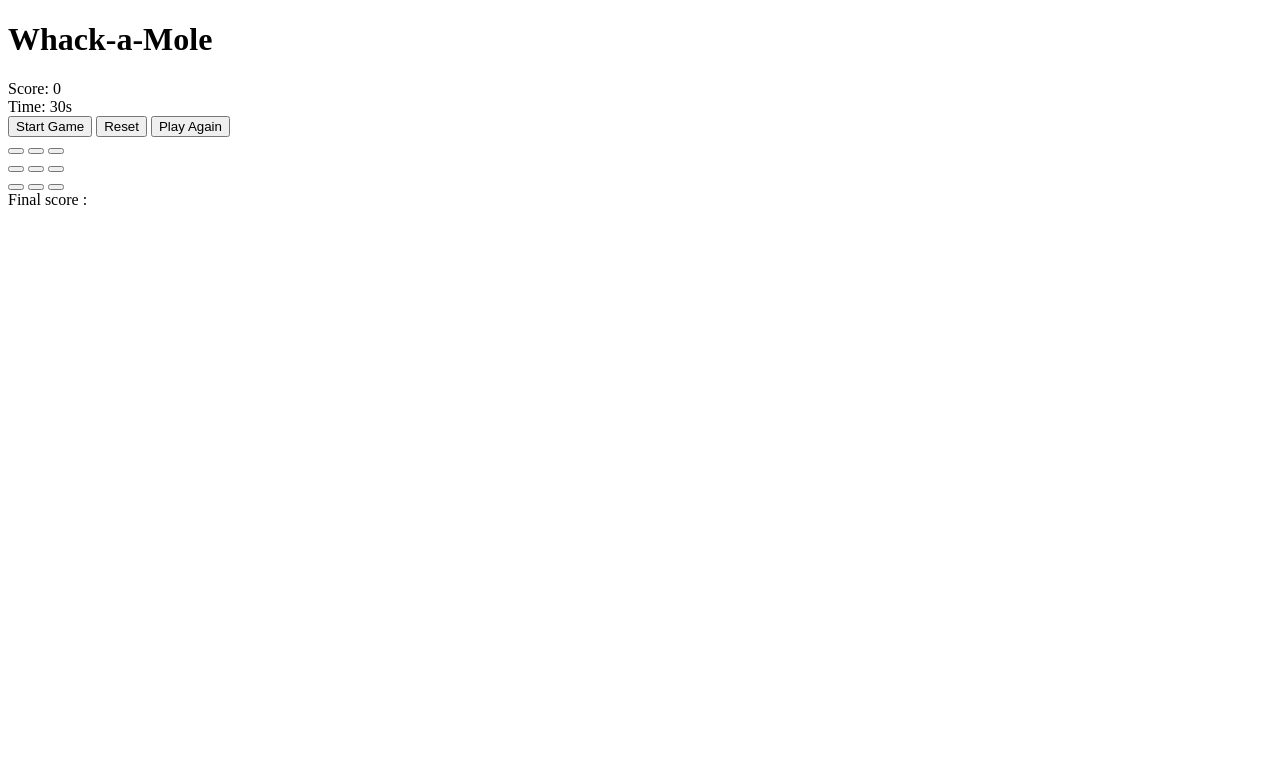
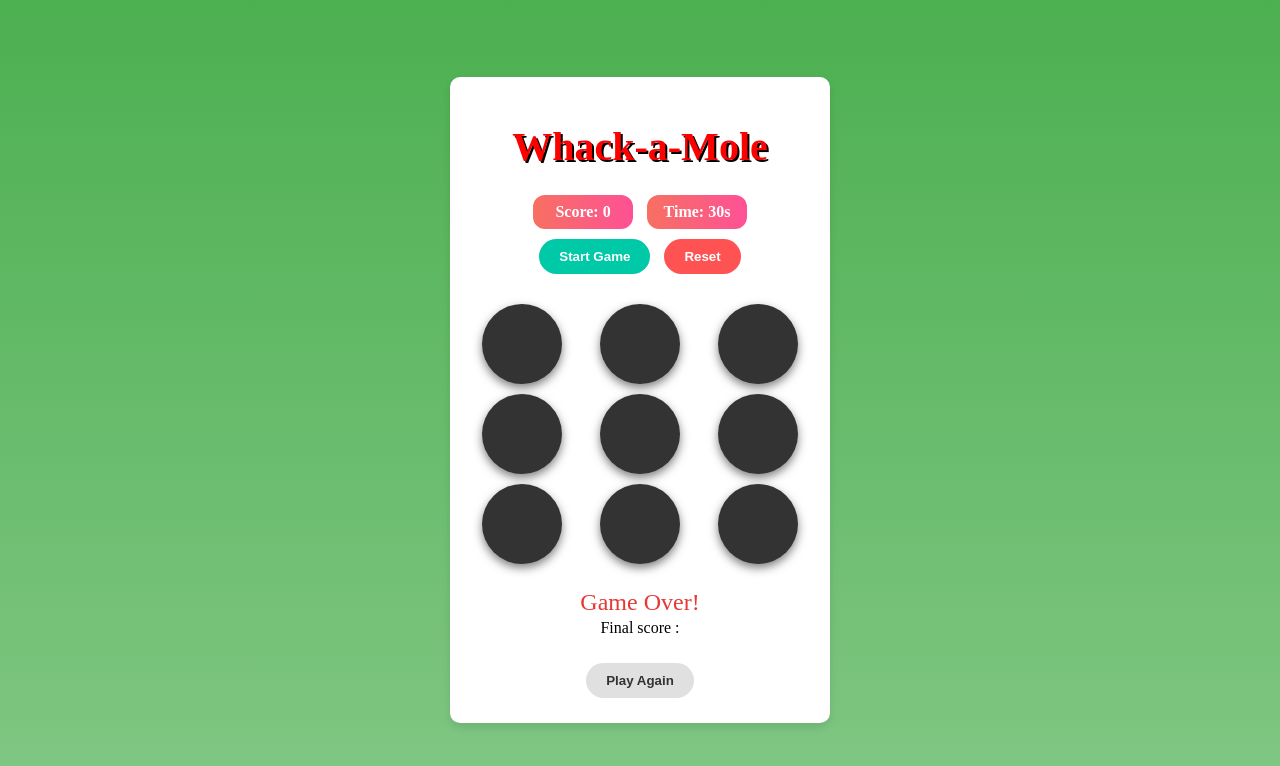
Before and after one commit to JoeCelaster/whack-a-mole, a plain HTML site: page index.html in a window 1280 px wide. Drawn offline with Linux system fonts and the light colour scheme.

Commit message:
styled the game

```diff
--- a/index.html
+++ b/index.html
@@ -2,22 +2,22 @@
 <!DOCTYPE html>
 <html lang="en">
 <head>
+    <link rel="stylesheet" href="style.css">
     <meta charset="UTF-8">
     <title>Whack-a-Mole Game</title>
 </head>
 <body>
-    <div>
+    <div class="container">
         <h1>Whack-a-Mole</h1>
         <div>
-            <div>Score: <span id="score">0</span></div>
-            <div>Time: <span id="time">30</span>s</div>
+            <div class="status-box">Score: <span id="score">0</span></div>
+            <div class="status-box">Time: <span id="time">30</span>s</div>
         </div>
         <div>
             <button id="startBtn">Start Game</button>
             <button id="resetBtn">Reset</button>
-            <button id="playAgainBtn">Play Again</button>
         </div>
-        <div>
+        <div class="grid">
             <div>
                 <button id="hole0"></button>
                 <button id="hole1"></button>
@@ -34,9 +34,14 @@
                 <button id="hole8"></button>
             </div>
         </div>
+        <div id="gameOverMessage">Game Over!</div>
         <div>
             Final score : <span id="finalScore"></span>
         </div>
+        <button id="playAgainBtn">Play Again</button>
+
+
+
     </div>
     <script src="script.js"></script>
 </body>
--- a/style.css
+++ b/style.css
@@ -0,0 +1,125 @@
+/* Prompt: Style the body with a green gradient background and center the main game container using Flexbox */
+body {
+    background: linear-gradient(to bottom, #4CAF50, #81C784);
+    display: flex;
+    justify-content: center;
+    align-items: center;
+    height: 100vh;
+    margin: 0;
+}
+/* Prompt: Create a white container box with rounded corners, padding, and shadow to hold the game */
+.container {
+    background-color: white;
+    border-radius: 10px;
+    padding: 20px;
+    box-shadow: 0 4px 8px rgba(0, 0, 0, 0.1);
+    text-align: center;
+    width: 340px;
+
+}
+/* Prompt: Style the game title with bold font, red color, and a black shadow for a fun 3D look */
+h1 {
+    font-size: 2.5em;
+    font-weight: bold;
+    color: red;
+    text-shadow: 2px 2px 0px black;
+    margin-bottom: 20px;
+}
+/* Prompt: Style score and timer boxes with gradient backgrounds, rounded corners, white bold text, and transition animation */
+.status-box {
+  display: inline-block;
+  padding: 8px 15px;
+  margin: 5px;
+  border-radius: 12px;
+  color: #fff;
+  font-weight: bold;
+  font-size: 1em;
+  min-width: 70px;
+  text-align: center;
+  background: linear-gradient(to right, #f77062, #fe5196);
+  transition: all 0.3s ease-in-out;
+}
+/* Prompt: Create a 3x3 grid layout using CSS grid to hold nine circular buttons with spacing */
+.grid {
+   display: grid;
+  grid-template-columns: repeat(3, 1fr);
+  gap: 15px;
+  justify-content: center;
+  margin: 20px 0;
+}
+
+/* Mole hole buttons */
+.grid button {
+  width: 80px;
+  height: 80px;
+  border-radius: 50%;
+  background-color: #333;
+  border: none;
+  box-shadow: 0 4px 10px rgba(0, 0, 0, 0.5);
+  transition: background 0.3s ease;
+}
+
+/* Prompt: Style the hole buttons to be black, circular with soft shadows to look like holes */
+.hole {
+    background-color: black;
+    border-radius: 50%;
+    padding: 20px;
+    box-shadow: 0 4px 8px rgba(0, 0, 0, 0.2);
+    cursor: pointer;
+    transition: transform 0.2s ease;
+}
+/* Prompt: Add an active class for the mole button that shows an orange highlight with gradient background */
+.grid button.active {
+  background: radial-gradient(circle at top left, #ffcc80, #ff9800);
+}
+/* Prompt: Style the Start, Reset, and Play Again buttons with different colors, rounded corners, and hover effect */
+button {
+  padding: 10px 20px;
+  margin: 5px;
+  border: none;
+  border-radius: 20px;
+  font-weight: bold;
+  cursor: pointer;
+  transition: transform 0.2s ease;
+
+}
+/* Start/Reset/Play Again styles */
+#startBtn {
+  background-color: #00c9a7;
+  color: white;
+}
+#resetBtn {
+  background-color: #ff5252;
+  color: white;
+}
+#playAgainBtn {
+  background-color: #e0e0e0;
+  color: #333;
+  margin-top: 25px;
+}
+button:hover {
+  transform: scale(1.05);
+}
+
+/* Game over text and animation */
+#gameOverMessage {
+  font-size: 1.5em;
+  color: #e53935;
+  margin-top: 15px;
+  animation: fadeIn 1s ease-in-out;
+}
+
+#finalScore {
+  font-size: 1.2em;
+  margin-top: 5px;
+}
+
+
+@keyframes fadeIn {
+  from { opacity: 0; }
+  to { opacity: 1; }
+}
+
+.grid button {
+  font-size: 2rem;
+}
```
